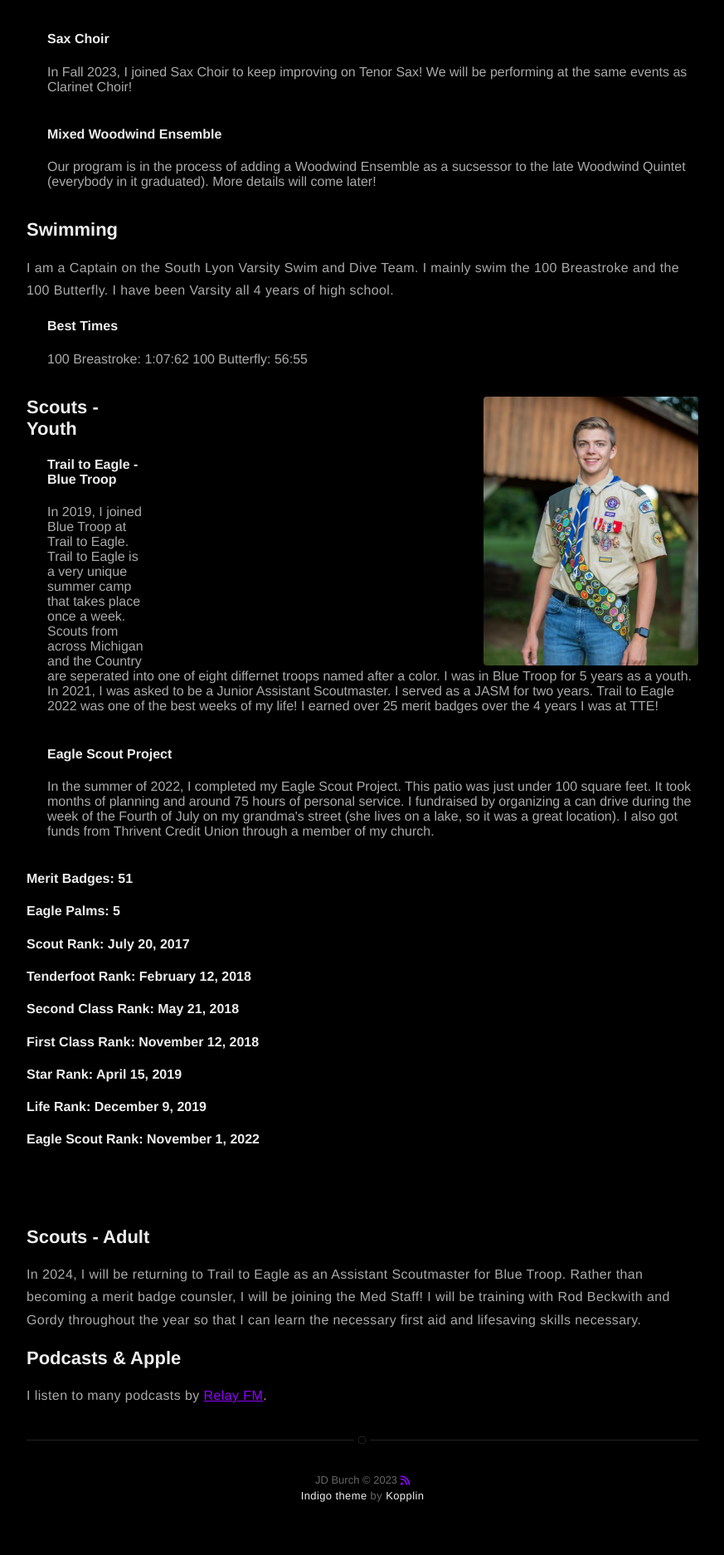
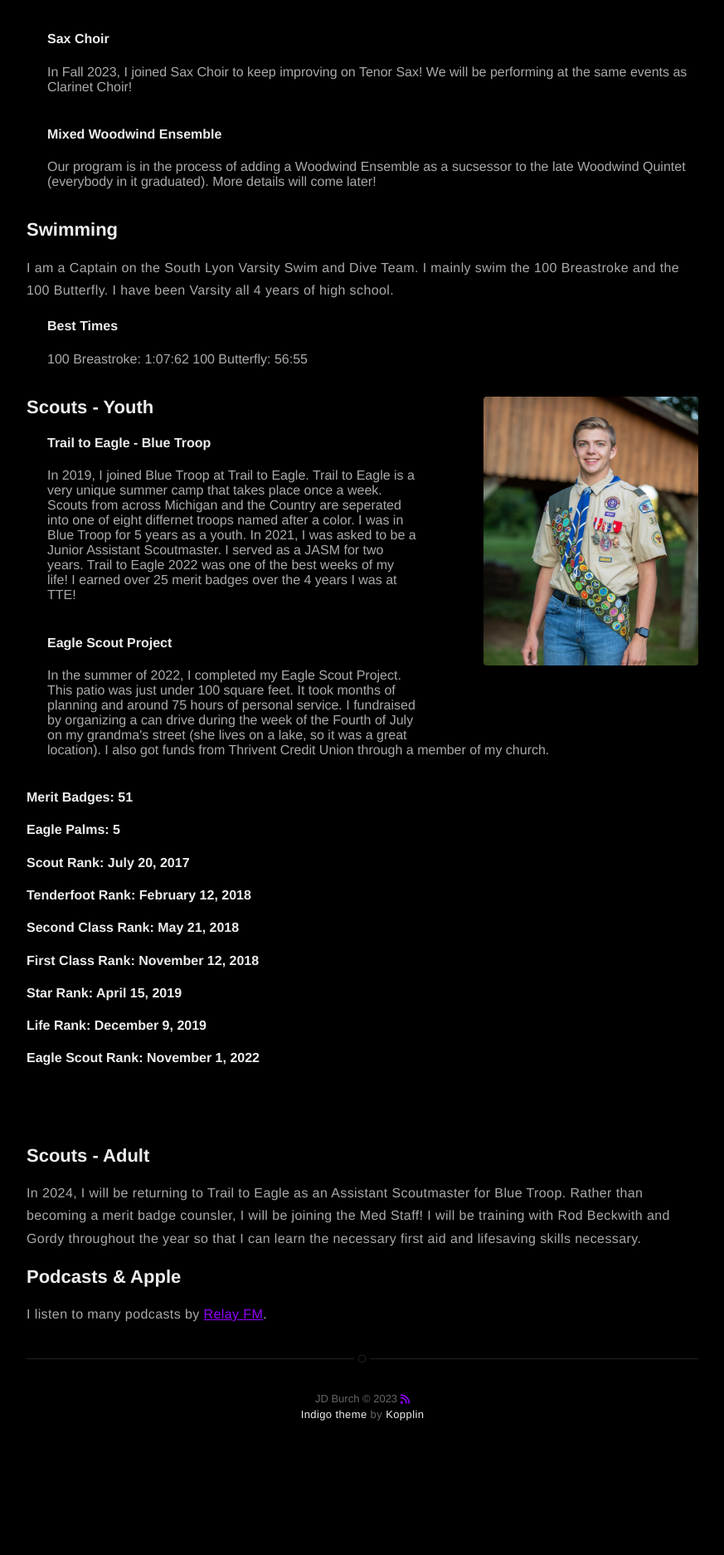
Before and after one commit to JDBurchHuzzah/jdburchhuzzah.github.io, a Jekyll site: the page built from about.md, in a window 1280 px wide. Shown: the part 1598-3472 px from the top of the page at 83% size, without its empty margins (203-1076 px from the left). Built offline with Jekyll 4.4.1, drawn with Linux system fonts in a browser that asks for light colours; nearby versions of some CDN libraries; after the commit the page ends 3374 px from its top, so only the background shows below that.

Commit message:
Update about.md

```diff
--- a/about.md
+++ b/about.md
@@ -40,7 +40,7 @@
 </div>
 
 <section>
-  <img src="/assets/images/boyscout.jpg" class="alignright" style="max-width:32%; margin-left: 50%;" /> <h2>Scouts - Youth</h2>
+  <img src="/assets/images/boyscout.jpg" class="alignright" style="max-width:32%; margin-left: 10%; margin-bottom:10%" /> <h2>Scouts - Youth</h2>
     <div style="margin-left: 25px;"> <h4>Trail to Eagle - Blue Troop</h4>In 2019, I joined Blue Troop at Trail to Eagle. Trail to Eagle is a very unique summer camp that takes place once a week. Scouts from across Michigan and the Country are seperated into one of eight differnet troops named after a color. I was in Blue Troop for 5 years as a youth. In 2021, I was asked to be a Junior Assistant Scoutmaster. I served as a JASM for two years. Trail to Eagle 2022 was one of the best weeks of my life! I earned over 25 merit badges over the 4 years I was at TTE!<br><br>
   <h4>Eagle Scout Project</h4>In the summer of 2022, I completed my Eagle Scout Project. This patio was just under 100 square feet. It took months of planning and around 75 hours of personal service. I fundraised by organizing a can drive during the week of the Fourth of July on my grandma's street (she lives on a lake, so it was a great location). I also got funds from Thrivent Credit Union through a member of my church.<br><br></div>
   </section>
```
